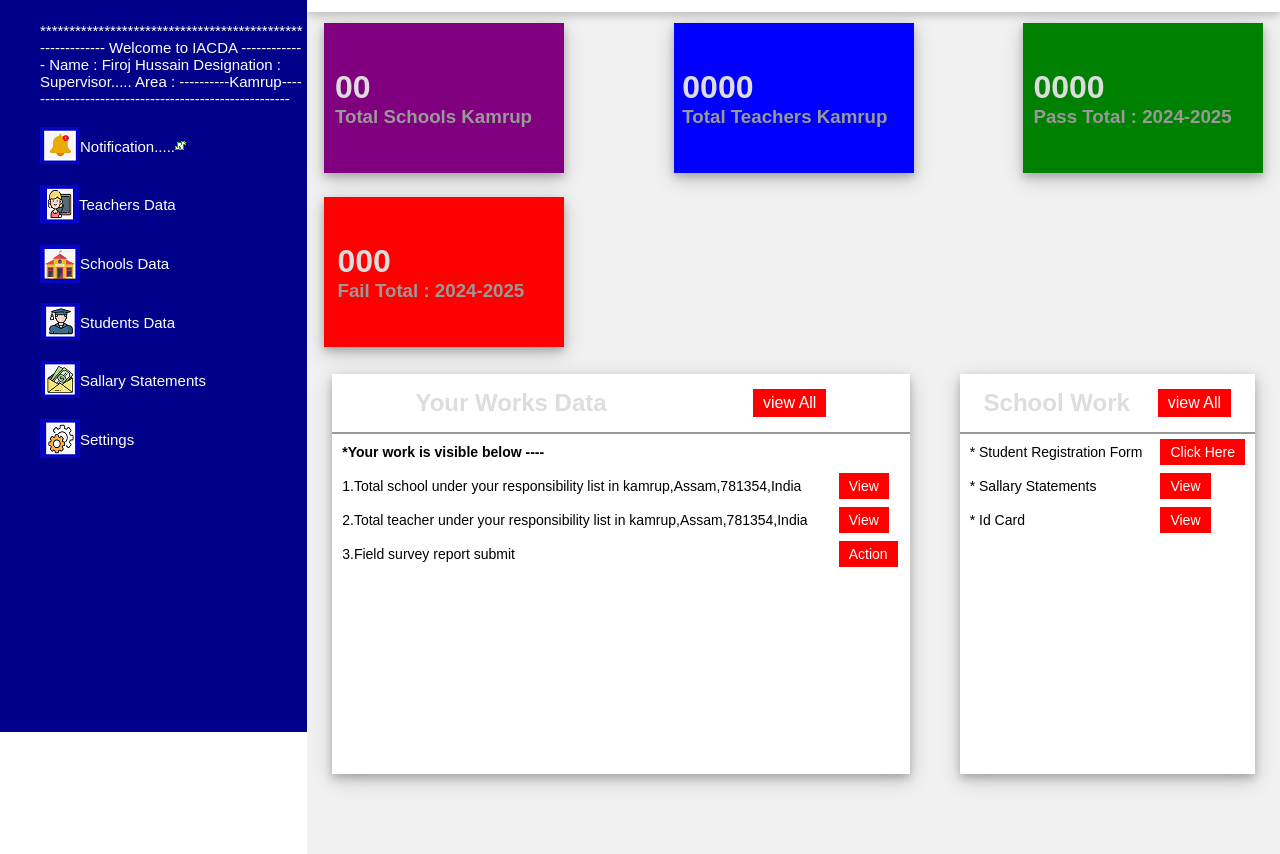
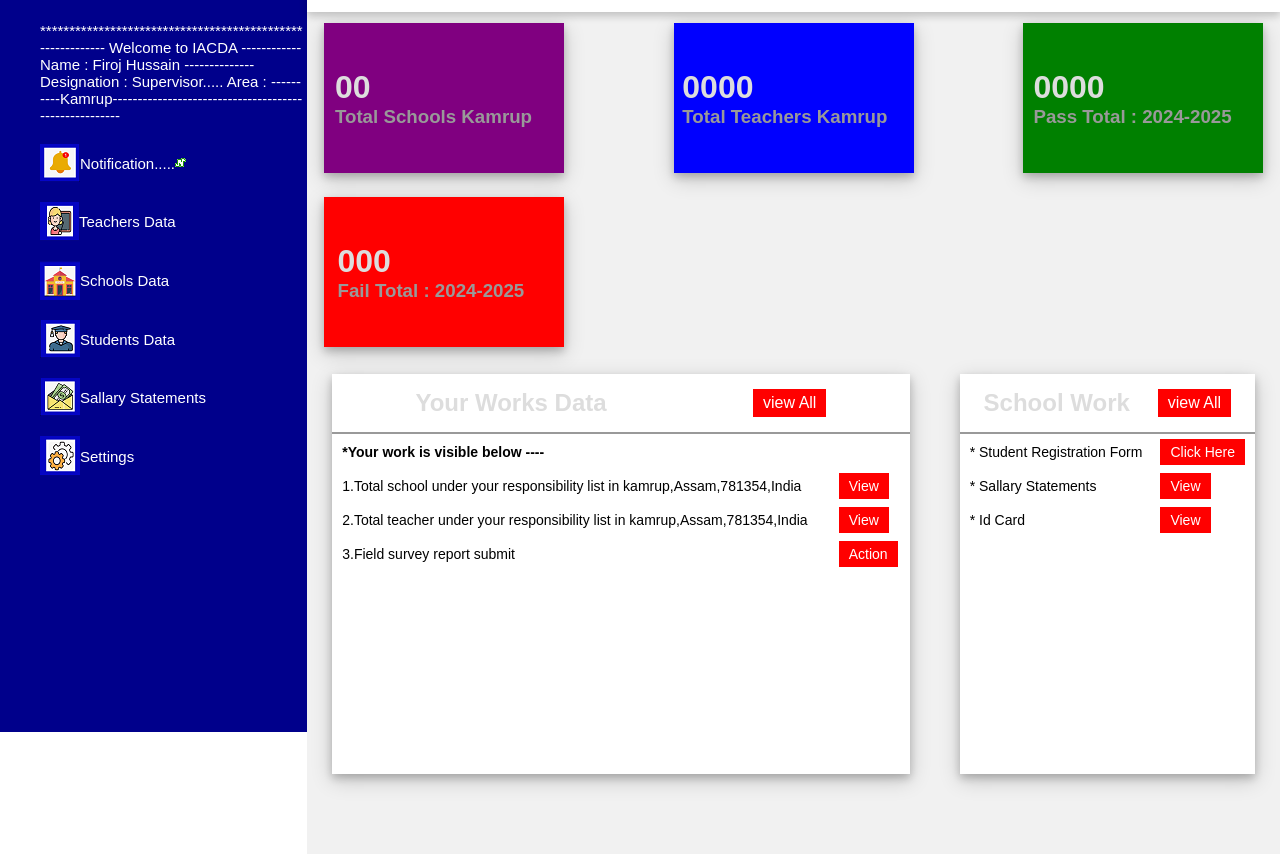
Before and after one commit to IACDA/Supervisor.portal.github.io, a plain HTML site: page index.html in a window 1280 px wide. Shown: the part 68-922 px from the top of the page. Drawn offline with Linux system fonts and the light colour scheme.

Commit message:
Update index.html

```diff
--- a/index.html
+++ b/index.html
@@ -13,7 +13,7 @@
 	<h2>Dashboard</h2>
 </div>
 	<ul>
-		<li>********************************************* ------------- Welcome to IACDA -------------  Name : Firoj Hussain         Designation : Supervisor..... Area : ----------Kamrup------------------------------------------------------</li>
+		<li>********************************************* ------------- Welcome to IACDA ------------  Name : Firoj Hussain -------------- Designation : Supervisor..... Area : ----------Kamrup------------------------------------------------------</li>
 		<li><img src="Photo/Notification.png" alt=""><span>Notification.....</span><img src="Photo/new.gif"></a></li>
 		<li><img src="Photo/teacher.png" alt=""><span>Teachers Data</span></a></li>
 		<li><img src="Photo/school.png" alt=""><span>Schools Data</span></a></li>
```
